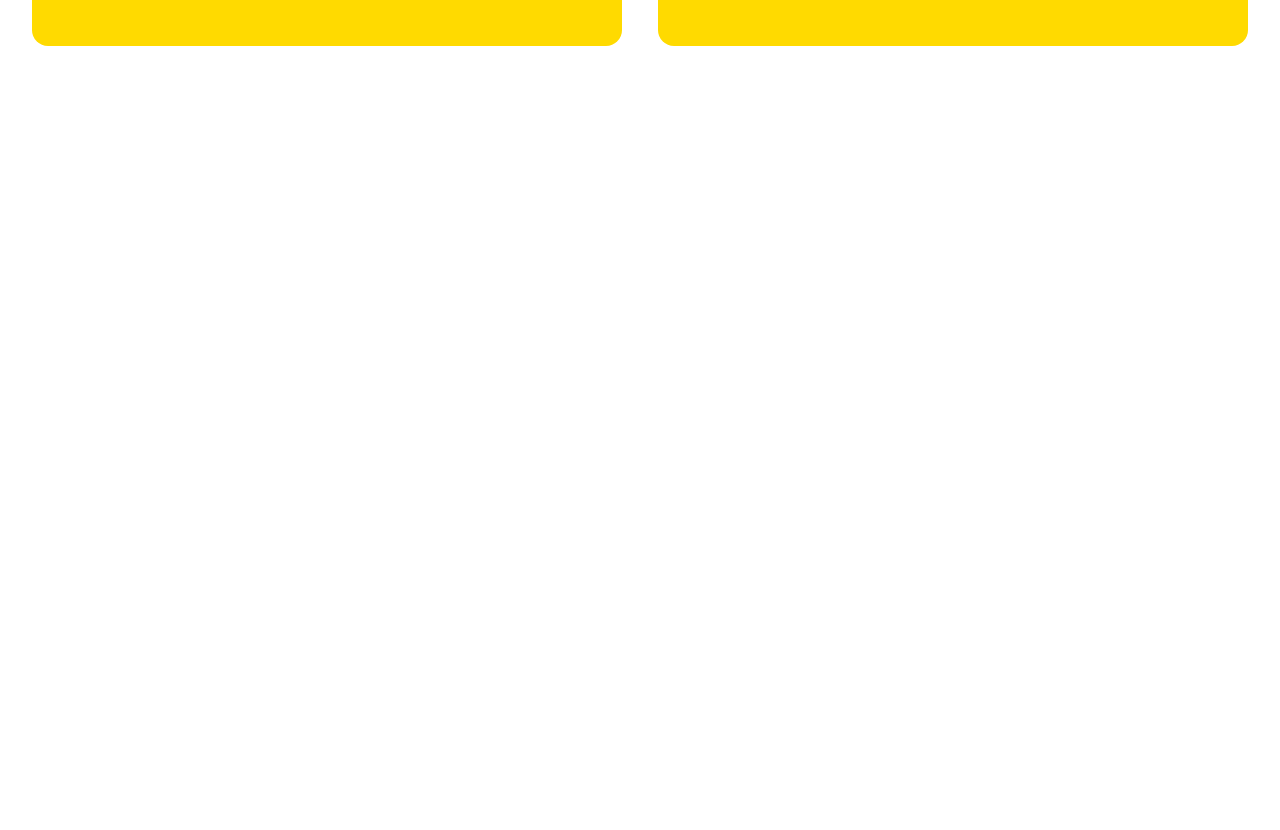
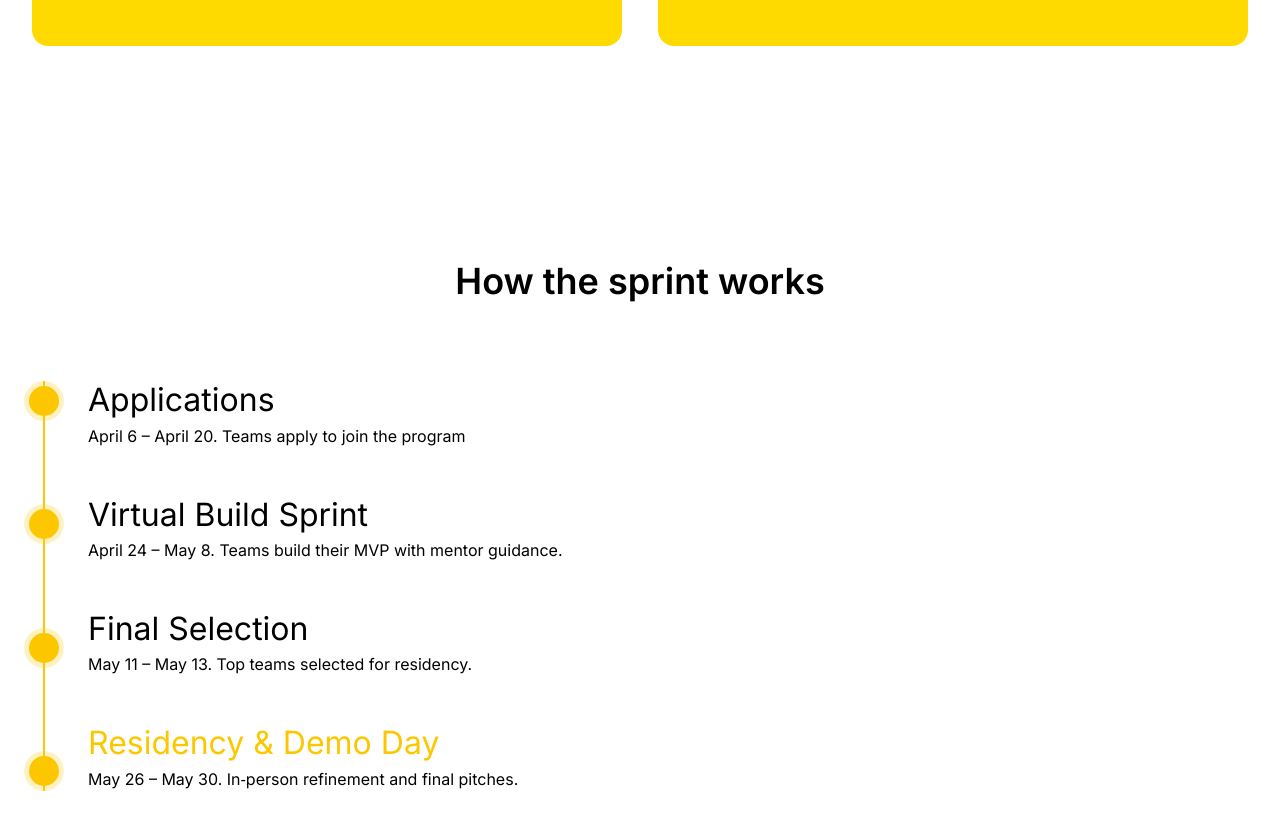
Before and after one commit to T-laye/stellar-hackathon, a Next.js app: page / in a window 1280 px wide. Shown: the part 1664-2494 px from the top of the page. Before the commit the page ends 1790 px from the top, so only its background shows below. Built offline with nearby package versions, Linux system fonts and the light colour scheme.

Commit message:
added animation

```diff
--- a/src/app/globals.css
+++ b/src/app/globals.css
@@ -23,6 +23,10 @@
   --color-accent: var(--accent);
   --color-primary: var(--primary);
   --font-sans: var(--font-inter-sans);
+}
+
+html {
+  scroll-behavior: smooth;
 }
 
 body {
--- a/src/app/page.tsx
+++ b/src/app/page.tsx
@@ -1,7 +1,9 @@
 import Header from "../components/Header";
 import Hero from "../components/Hero";
+import HowItWorks from "../components/HowItWorks";
 import ProgramOverview from "../components/ProgramOverview";
 import ProgramTrack from "../components/ProgramTrack";
+import WhatBuilders from "../components/WhatBuilders";
 
 export default function Home() {
   return (
@@ -10,6 +12,10 @@ export default function Home() {
       <Hero />
       <ProgramOverview />
       <ProgramTrack />
+      <div>
+        <HowItWorks />
+        <WhatBuilders />
+      </div>
     </div>
   );
 }
--- /dev/null
+++ b/src/components/HowItWorks.tsx
@@ -0,0 +1,123 @@
+"use client";
+
+import React, { useEffect, useState, useRef } from "react";
+
+const steps = [
+  {
+    title: "Applications",
+    description: "April 6 – April 20. Teams apply to join the program",
+  },
+  {
+    title: "Virtual Build Sprint",
+    description:
+      "April 24 – May 8. Teams build their MVP with mentor guidance.",
+  },
+  {
+    title: "Final Selection",
+    description: "May 11 – May 13. Top teams selected for residency.",
+  },
+  {
+    title: "Residency & Demo Day",
+    description: "May 26 – May 30. In‑person refinement and final pitches.",
+  },
+];
+
+function HowItWorks() {
+  const [activeStep, setActiveStep] = useState(0);
+  const wrapperRef = useRef<HTMLDivElement | null>(null);
+
+  useEffect(() => {
+    const handleScroll = () => {
+      if (!wrapperRef.current) return;
+
+      const rect = wrapperRef.current.getBoundingClientRect();
+      const scrollable = rect.height - window.innerHeight;
+      const scrolled = -rect.top;
+
+      const progress = Math.min(Math.max(scrolled / scrollable, 0), 1);
+
+      // Map progress to steps (0–3)
+      const step = Math.min(
+        Math.floor(progress * steps.length),
+        steps.length - 1,
+      );
+      setActiveStep(step);
+    };
+
+    window.addEventListener("scroll", handleScroll, { passive: true });
+    handleScroll();
+
+    return () => window.removeEventListener("scroll", handleScroll);
+  }, []);
+
+  const lineProgress = (activeStep / (steps.length - 1)) * 100;
+
+  return (
+    // Tall wrapper — gives scroll room (200vh means ~1 screen of scrolling)
+    <div ref={wrapperRef} style={{ height: `${100 + steps.length * 50}vh` }}>
+      {/* Sticky content that pins while parent scrolls */}
+      <div className="sticky top-0 h-screen flex items-center" id="timeline">
+        <section className="pt-10 sm:pt-10 xl:pt-20 pb-20 w-full">
+          <div className="custom-container">
+            <h2>How the sprint works</h2>
+
+            <div className="flex gap-4 sm:gap-8 mt-10 sm:mt-20">
+              {/* LEFT: DOTS + LINE */}
+              <div className="flex flex-col items-center relative py-2">
+                {/* Background line */}
+                <div className="absolute top-0 left-1/2 -translate-x-1/2 w-0.5 h-full bg-gray-300" />
+
+                {/* Animated progress line */}
+                <div
+                  className="absolute top-0 left-1/2 -translate-x-1/2 w-0.5 bg-yellow-400 transition-[height] duration-500 ease-out"
+                  style={{ height: `${lineProgress}%` }}
+                />
+
+                {steps.map((_, i) => (
+                  <div
+                    key={i}
+                    className={`relative z-10 h-6 w-6 rounded-full transition-all duration-500 ${
+                      i === 0 ? "mt-0" : "mt-[calc((100%-1.5rem*4)/3)]"
+                    } ${
+                      i <= activeStep
+                        ? "bg-yellow-400 scale-125 shadow-[0_0_0_4px_rgba(250,204,21,0.25)]"
+                        : "bg-gray-300"
+                    }`}
+                    style={{
+                      marginTop: i === 0 ? 0 : "auto",
+                    }}
+                  />
+                ))}
+              </div>
+
+              {/* RIGHT: CONTENT */}
+              <div className="flex flex-col gap-12">
+                {steps.map((step, i) => (
+                  <div
+                    key={i}
+                    className={`transition-all duration-500 ${
+                      i <= activeStep
+                        ? "opacity-100 translate-x-0"
+                        : "opacity-30 translate-x-2"
+                    }`}
+                  >
+                    <h3
+                      className={`text-3xl sm:text-[32px] transition-colors duration-500 ${
+                        i === activeStep ? "text-yellow-400" : ""
+                      }`}
+                    >
+                      {step.title}
+                    </h3>
+                    <p className="max-sm:text-sm mt-1">{step.description}</p>
+                  </div>
+                ))}
+              </div>
+            </div>
+          </div>
+        </section>
+      </div>
+    </div>
+  );
+}
+
+export default HowItWorks;
--- /dev/null
+++ b/src/components/WhatBuilders.tsx
@@ -0,0 +1,7 @@
+import React from 'react'
+
+export default function WhatBuilders() {
+  return (
+    <div>WhatBuilders</div>
+  )
+}
```
Also changed, not shown: public/curve-bg.png (added).
